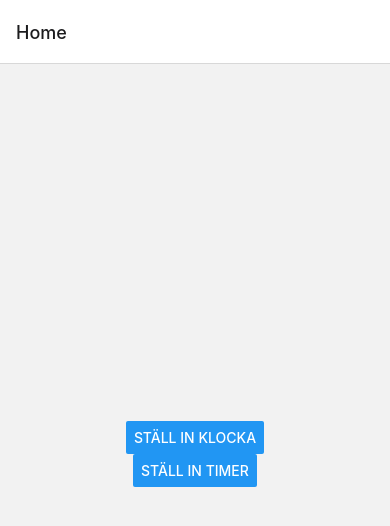
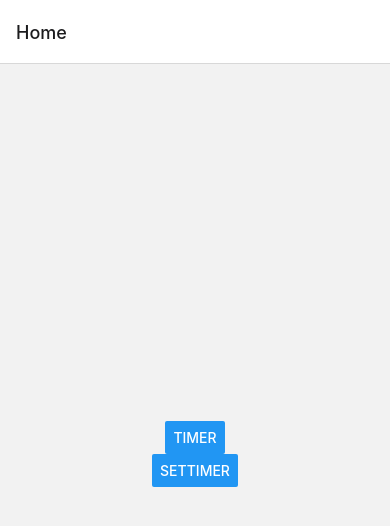
Before and after one commit to JibbZZ/TimerApp, a React Native app: screen /Home in a window 390 px wide. Shown: the top 526 px of the page. Built offline with nearby package versions, Linux system fonts and the light colour scheme.

Commit message:
Changed name on buttons

```diff
--- a/HomeScreen.tsx
+++ b/HomeScreen.tsx
@@ -5,11 +5,11 @@ function HomeScreen({ navigation }: any) {
   return (
     <View style={styles.container}>
       <Button
-        title="Ställ in Klocka"
+        title="Timer"
         onPress={() => navigation.navigate('TimerClock')}
       />
       <Button
-        title="Ställ in Timer"
+        title="SetTimer"
         onPress={() => navigation.navigate('TimerSetScreen')}
       />
     </View>
```
